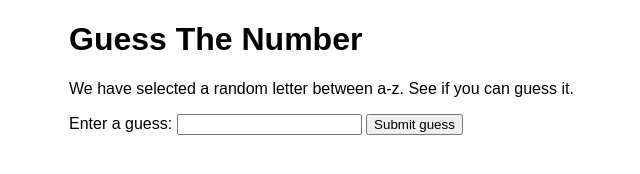
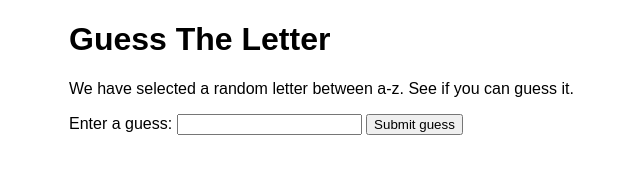
Before and after one commit to samirAliyev99/Guess_a_letter, a plain HTML site: page index.html in a window 1280 px wide. Shown: the full height of the page, 251-891 px from the left. Drawn offline with Linux system fonts and the light colour scheme.

Commit message:
Update index.html

```diff
--- a/index.html
+++ b/index.html
@@ -19,7 +19,7 @@
 </head>
 
 <body>
-<h1>Guess The Number</h1>
+<h1>Guess The Letter</h1>
 
 <p>We have selected a random letter between a-z.
 See if you can guess it.</p>
```
